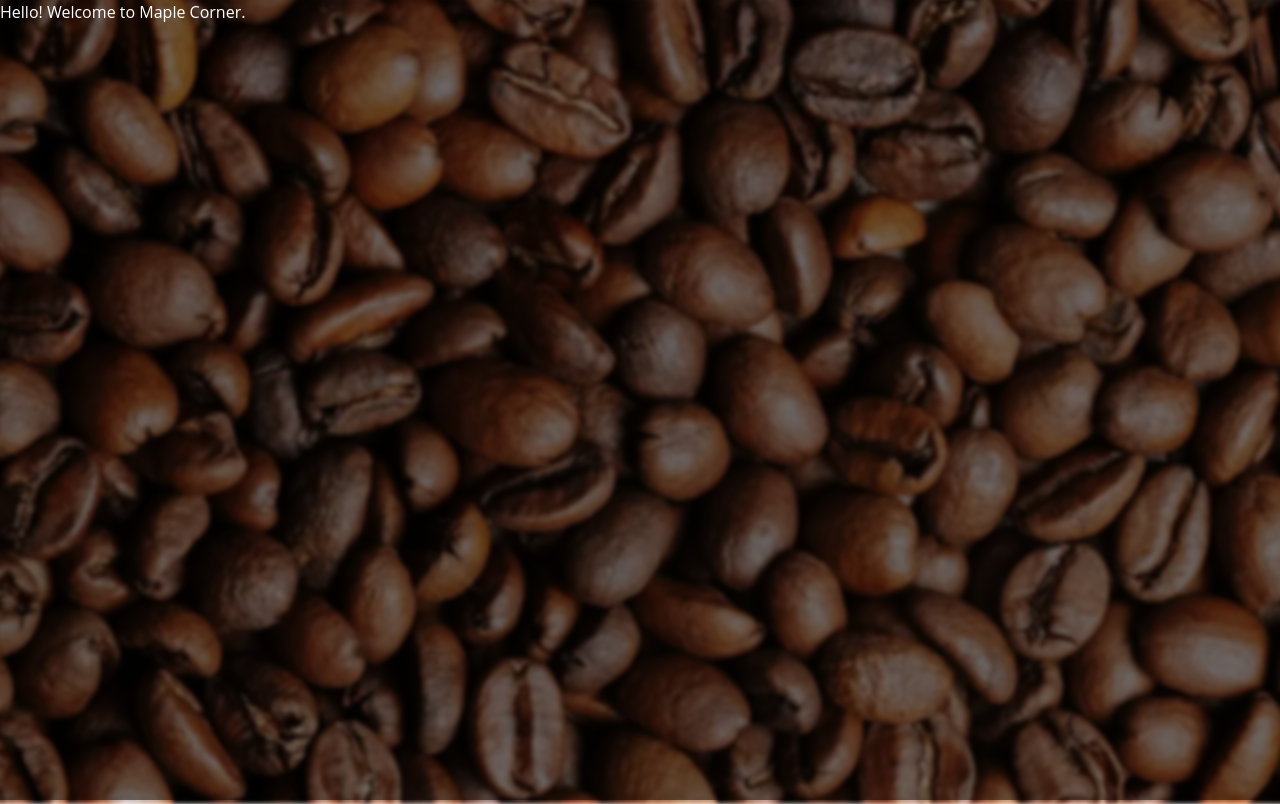
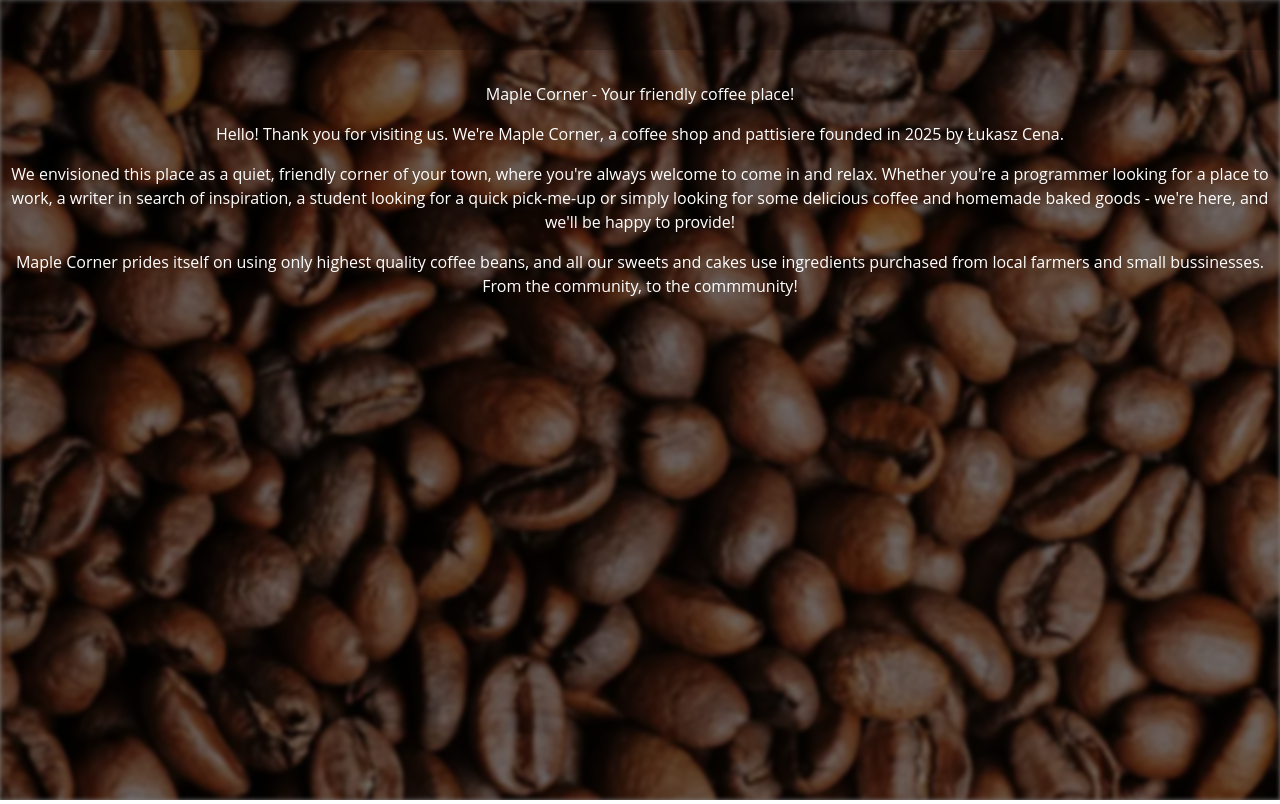
Before and after one commit to LukCen/maple-corner, a Nuxt app: page / in a window 1280 px wide. Built offline with nearby package versions, Linux system fonts and the light colour scheme.

Commit message:
basic content, layouts added and useHead inclusion

```diff
--- a/app/app.vue
+++ b/app/app.vue
@@ -1,6 +1,35 @@
 <template>
-  <div class="flex flex-col min-h-screen w-screen">
-    <NuxtRouteAnnouncer />
-    <Landing />
+  <div class="--wrapper flex flex-col min-h-screen w-screen">
+    <NuxtLayout name="default">
+      <NuxtRouteAnnouncer />
+      <MainMenu />
+      <NuxtPage />
+    </NuxtLayout>
+
   </div>
 </template>
+<style>
+@media (max-width: 480px) {
+  body::before {
+    background-image: url("~/assets/images/backgrounds/bg_home_mobile.webp")
+  }
+}
+/* tablet */
+@media(min-width: 481px) and (max-width:1279px) {
+  body::before {
+    background-image: url("~/assets/images/backgrounds/bg_home_tablet.webp")
+  }
+}
+/* large tablets, laptops and desktop <= 1080p */
+@media(min-width: 1280px) and (max-width: 1920px) {
+  body::before {
+    background-image: url("~/assets/images/backgrounds/bg_home_desktop.webp")
+  }
+}
+/* screens > 1080p */
+@media (min-width: 1921px) {
+  body::before {
+    background-image: url("~/assets/images/backgrounds/bg_home_2k.webp")
+  }
+}
+</style>
--- a/app/assets/styles/style.scss
+++ b/app/assets/styles/style.scss
@@ -1,5 +1,6 @@
 :root {
   font-family: 'Open Sans', sans-serif;
+  overflow-x: hidden;
 }
 
 main {
@@ -13,13 +14,12 @@ main {
   background: rgba(0, 0, 0, 0.5);
 }
 
-main::before {
+body::before {
   z-index: -10;
   top: 0;
   content: '';
-  height: 100%;
+  min-height: 100%;
   width: 100%;
   position: absolute;
   filter: blur(2px);
-  transform: scale(1.01);
 }
--- a/app/assets/styles/tailwind.css
+++ b/app/assets/styles/tailwind.css
@@ -2,27 +2,11 @@
 @theme {
 
   /* browns */
-  --color-espresso: #6F4E37;
-  --color-rich-coffee: #8B4513;
-  --color-medium-roast: #A0522D;
-  --color-orange-juice: #D2691E;
+  --color-espresso: #362a20;
 
-  /* warm tones */
-  --color-dark-amber: #CC8500;
-  --color-dark-orange: #FF8C00;
-  --color-goldenrod: #DAA520;
-  --color-dark-goldenrod: #B8860B;
 
   /* white/neutrals */
-  --color-beige: #F5F5DC;
-  --color-linen: #FAF0E6;
-  --color-cornsilk: #FFF8DC;
-  --color-cream: #FFFDD0;
-
-  /* leafy accents */
-  --color-peru: #CD853F;
-  --color-tan: #D2B48C;
-  --color-rosy-brown: #BC8F8F;
+  --color-beige: #eed9c4;
 
   /* breakpoints */
   --breakpoint-tablet : 720px;
--- /dev/null
+++ b/app/components/BaseButton.vue
@@ -0,0 +1,7 @@
+<template>
+  <button type="button" class="px-4 py-2 flex justify-center items-center cursor-pointer">
+    <slot>
+      Empty BaseButton
+    </slot>
+  </button>
+</template>
--- a/app/components/Landing.vue
+++ b/app/components/Landing.vue
@@ -1,35 +1,58 @@
 <!-- homepage -->
 <script setup lang="ts">
-
+import bgMobile from '~/assets/images/backgrounds/bg_home_mobile.webp';
+import bgTablet from '~/assets/images/backgrounds/bg_home_tablet.webp';
+import bgDesktop from '~/assets/images/backgrounds/bg_home_desktop.webp';
+import bg2k from '~/assets/images/backgrounds/bg_home_2k.webp';
+useHead({
+  link: [
+    { rel: 'preload', type: 'image/webp', as: 'image', href: bgMobile, media: '(width <= 480px)' },
+    { rel: 'preload', type: 'image/webp', as: 'image', href: bgTablet, media: '(width >= 481px) and (width <= 1279px)' },
+    { rel: 'preload', type: 'image/webp', as: 'image', href: bgDesktop, media: '(width >= 1280px) and (width <= 1920px)' },
+    { rel: 'preload', type: 'image/webp', as: 'image', href: bg2k, media: ('width > 1921px') }
+  ],
+  bodyAttrs: {
+    'data-page': 'home'
+  }
+})
 </script>
-
 <template>
-  <main class="--landing text-white h-full flex-1 w-full">
-    <h1>Hello! Welcome to Maple Corner.</h1>
-  </main>
+  <div class="--landing text-white h-full flex-1 w-full">
+    <section class="welcome flex flex-col gap-4 items-center text-center">
+      <h1 class="">Maple Corner - Your friendly coffee place!</h1>
+      <p>Hello! Thank you for visiting us. We're Maple Corner, a coffee shop and pattisiere founded in 2025 by Łukasz
+        Cena.</p>
+      <p>We envisioned this place as a quiet, friendly corner of your town, where you're always welcome to come in and
+        relax. Whether you're a programmer looking for a place to work, a writer in search of inspiration, a student
+        looking for a quick pick-me-up or simply looking for some delicious coffee and homemade baked goods - we're
+        here, and we'll be happy to provide!</p>
+      <p>Maple Corner prides itself on using only highest quality coffee beans, and all our sweets and cakes use
+        ingredients purchased from local farmers and small bussinesses. From the community, to the commmunity!</p>
+    </section>
+  </div>
 </template>
 <style scoped>
 /* default - mobile */
 @media (max-width: 480px) {
-  main::before {
+  body::before {
     background-image: url("~/assets/images/backgrounds/bg_home_mobile.webp")
   }
 }
 /* tablet */
 @media(min-width: 481px) and (max-width:1279px) {
-  main::before {
+  body::before {
     background-image: url("~/assets/images/backgrounds/bg_home_tablet.webp")
   }
 }
 /* large tablets, laptops and desktop <= 1080p */
 @media(min-width: 1280px) and (max-width: 1920px) {
-  main::before {
+  body::before {
     background-image: url("~/assets/images/backgrounds/bg_home_desktop.webp")
   }
 }
 /* screens > 1080p */
 @media (min-width: 1921px) {
-  main::before {
+  body::before {
     background-image: url("~/assets/images/backgrounds/bg_home_2k.webp")
   }
 }
--- /dev/null
+++ b/app/components/MainMenu.vue
@@ -0,0 +1,18 @@
+<script setup lang="ts">
+const menuList = [
+  {
+    id: 1,
+    title: 'Home',
+    Url: '/',
+    icon: 'lucide:home'
+  }
+]
+</script>
+<template>
+  <!-- mobile/tablet -->
+  <nav class="flex relative bottom-0 w-screen px-2 justify-between bg-[rgba(0,0,0,.2)] min-h-[50px]">
+
+  </nav>
+</template>
+
+<style></style>
--- /dev/null
+++ b/app/layouts/default.vue
@@ -0,0 +1,5 @@
+<template>
+  <main class="min-h-full w-full flex flex-col gap-4 flex-1">
+    <slot />
+  </main>
+</template>
--- /dev/null
+++ b/app/pages/index.vue
@@ -0,0 +1,4 @@
+<template>
+
+  <Landing />
+</template>
--- /dev/null
+++ b/app/pages/test.vue
@@ -0,0 +1,5 @@
+<template>
+  <main>
+    <h1>This is a test.</h1>
+  </main>
+</template>
--- a/nuxt.config.ts
+++ b/nuxt.config.ts
@@ -8,7 +8,7 @@ export default defineNuxtConfig({
     plugins: [tailwindcss()]
   },
   css: ['~/assets/styles/tailwind.css', '~/assets/styles/style.scss'],
-  modules: ['@nuxt/fonts'],
+  modules: ['@nuxt/fonts', '@nuxt/icon'],
   app: {
     head: {
       title: 'Maple Corner',
--- a/package.json
+++ b/package.json
@@ -11,6 +11,7 @@
   },
   "dependencies": {
     "@nuxt/fonts": "^0.11.4",
+    "@nuxt/icon": "^2.0.0",
     "@tailwindcss/vite": "^4.1.13",
     "nuxt": "^4.1.1",
     "tailwindcss": "^4.1.13",
```
Also changed, not shown: 1 other file (tests, documents, lock files or other folders).
